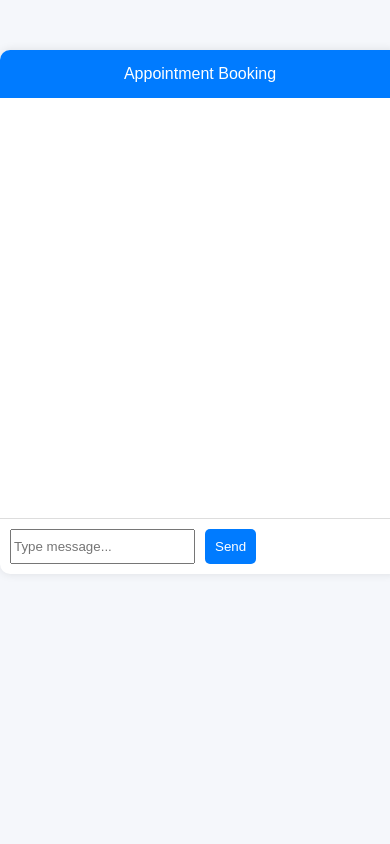
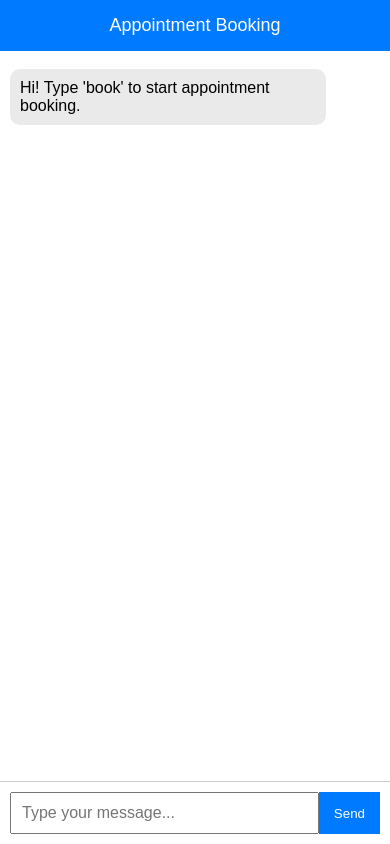
Before and after one commit to shahidqadir098/appointment-bot, a Flask app: page / in a window 390 px wide. Run offline with Flask 3, Linux system fonts and the light colour scheme; some libraries are stand-ins or nearby versions.

Commit message:
fixed mobile UI

```diff
--- a/app.py
+++ b/app.py
@@ -132,6 +132,8 @@ def login():
 
 
 # ---------------- ADMIN ----------------
+from datetime import datetime, timedelta
+
 @app.route("/admin")
 def admin():
     if not session.get("admin"):
@@ -140,16 +142,23 @@ def admin():
     db = get_db()
     cursor = db.cursor()
 
-    q = request.args.get("q")
-    status = request.args.get("status")
+    filter_type = request.args.get("filter")  # today / yesterday
 
-    if status == "pending":
-        cursor.execute("SELECT * FROM appointments WHERE status='Pending' ORDER BY id DESC")
-    elif q:
+    today = datetime.now().strftime("%d-%m-%Y")
+    yesterday = (datetime.now() - timedelta(days=1)).strftime("%d-%m-%Y")
+
+    if filter_type == "today":
         cursor.execute(
-            "SELECT * FROM appointments WHERE name ILIKE %s OR phone ILIKE %s ORDER BY id DESC",
-            (f"%{q}%", f"%{q}%")
+            "SELECT * FROM appointments WHERE date=%s ORDER BY id DESC",
+            (today,)
         )
+
+    elif filter_type == "yesterday":
+        cursor.execute(
+            "SELECT * FROM appointments WHERE date=%s ORDER BY id DESC",
+            (yesterday,)
+        )
+
     else:
         cursor.execute("SELECT * FROM appointments ORDER BY id DESC")
 
--- a/database.py
+++ b/database.py
@@ -2,7 +2,7 @@ import psycopg2
 import os
 import json
 
-DATABASE_URL = os.getenv("DATABASE_URL")
+DATABASE_URL = "postgresql://appointment_db_e6n4_user:tK9w8x24fPACN4jDtio5XAXWLFbZyg7c@dpg-d76kbtpr0fns73cctlng-a.oregon-postgres.render.com/appointment_db_e6n4"
 
 def get_db():
     return psycopg2.connect(DATABASE_URL)
--- /dev/null
+++ b/tempCodeRunnerFile.py
@@ -0,0 +1,3 @@
+
+@app.route("/complete/<int:id>")
+def complete(id):
--- a/templates/index.html
+++ b/templates/index.html
@@ -1,81 +1,86 @@
 <!DOCTYPE html>
 <html>
 <head>
+    <title>Appointment Booking</title>
+
+    <!-- ✅ MOBILE FIX -->
     <meta name="viewport" content="width=device-width, initial-scale=1.0">
-<title>Appointment Bot</title>
 
     <style>
         body {
+            margin: 0;
             font-family: Arial;
-    background: #f5f7fb;
-    margin: 0;
+            background: #f5f5f5;
         }
 
+        /* Main container */
         .container {
-    width: 400px;
-    margin: 50px auto;
-    background: white;
-    border-radius: 10px;
-    box-shadow: 0 0 10px rgba(0,0,0,0.1);
+            max-width: 500px;
+            height: 100vh;
+            margin: auto;
             display: flex;
             flex-direction: column;
+            background: white;
         }
 
+        /* Header */
         .header {
-    padding: 15px;
             background: #007bff;
             color: white;
+            padding: 15px;
             text-align: center;
-    border-radius: 10px 10px 0 0;
+            font-size: 18px;
         }
 
+        /* Chat area */
         .chat-box {
-    height: 400px;
+            flex: 1;
             overflow-y: auto;
             padding: 10px;
         }
 
+        /* Messages */
         .message {
             margin: 8px 0;
+            padding: 10px;
+            border-radius: 10px;
+            max-width: 80%;
+            word-wrap: break-word;
         }
 
         .user {
-    text-align: right;
-    color: #007bff;
+            background: #007bff;
+            color: white;
+            margin-left: auto;
         }
 
         .bot {
-    text-align: left;
-    color: #333;
+            background: #eaeaea;
         }
 
+        /* Input area */
         .input-area {
             display: flex;
             padding: 10px;
-    border-top: 1px solid #ddd;
+            border-top: 1px solid #ccc;
+            background: white;
         }
 
-<input type="date" id="datePicker" style="display:none; margin:10px;">
-<input type="time" id="timePicker" style="display:none; margin:10px;">
-
-input {
+        .input-area input {
             flex: 1;
             padding: 10px;
-    border-radius: 5px;
-    border: 1px solid #ccc;
+            font-size: 16px;
         }
 
-button {
-    margin-left: 10px;
-    padding: 10px;
+        .input-area button {
+            padding: 10px 15px;
             background: #007bff;
             color: white;
             border: none;
-    border-radius: 5px;
         }
     </style>
+</head>
 
-</head>
 <body>
 
 <div class="container">
@@ -84,16 +89,67 @@ button {
         Appointment Booking
     </div>
 
-<div id="chat" class="chat-box"></div>
+    <div class="chat-box" id="chat-box"></div>
 
     <div class="input-area">
-    <input id="msg" placeholder="Type message..." />
-    <button onclick="send()">Send</button>
+        <input type="text" id="message" placeholder="Type your message...">
+        <button onclick="sendMessage()">Send</button>
     </div>
 
 </div>
 
-<script src="/static/script.js"></script>
+<script>
+function addMessage(text, className) {
+    const chatBox = document.getElementById("chat-box");
+
+    const div = document.createElement("div");
+    div.className = "message " + className;
+    div.innerText = text;
+
+    chatBox.appendChild(div);
+
+    // Auto scroll
+    chatBox.scrollTop = chatBox.scrollHeight;
+}
+
+function sendMessage() {
+    const input = document.getElementById("message");
+    const message = input.value.trim();
+
+    if (message === "") return;
+
+    addMessage(message, "user");
+
+    fetch("/chat", {
+        method: "POST",
+        headers: {
+            "Content-Type": "application/json"
+        },
+        body: JSON.stringify({
+            message: message,
+            user_id: "user1"
+        })
+    })
+    .then(res => res.json())
+    .then(data => {
+        addMessage(data.reply, "bot");
+    });
+
+    input.value = "";
+}
+
+// Enter key support
+document.getElementById("message").addEventListener("keypress", function(e) {
+    if (e.key === "Enter") {
+        sendMessage();
+    }
+});
+
+// Initial message
+window.onload = function() {
+    addMessage("Hi! Type 'book' to start appointment booking.", "bot");
+};
+</script>
 
 </body>
 </html>
```
Also changed, not shown: templates/admin.html (+12 -0 lines). Lines whose indentation alone changed are shown as unchanged.
